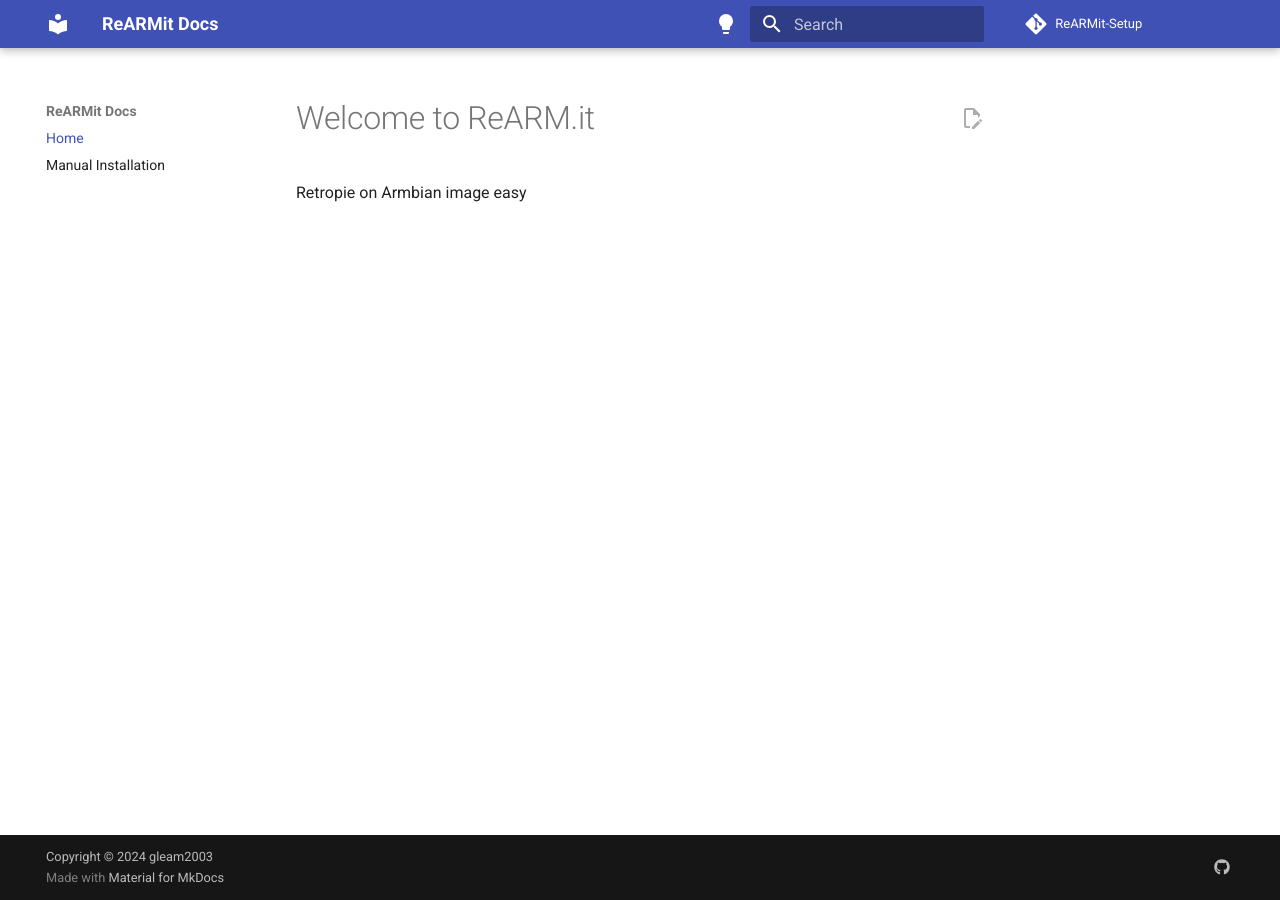
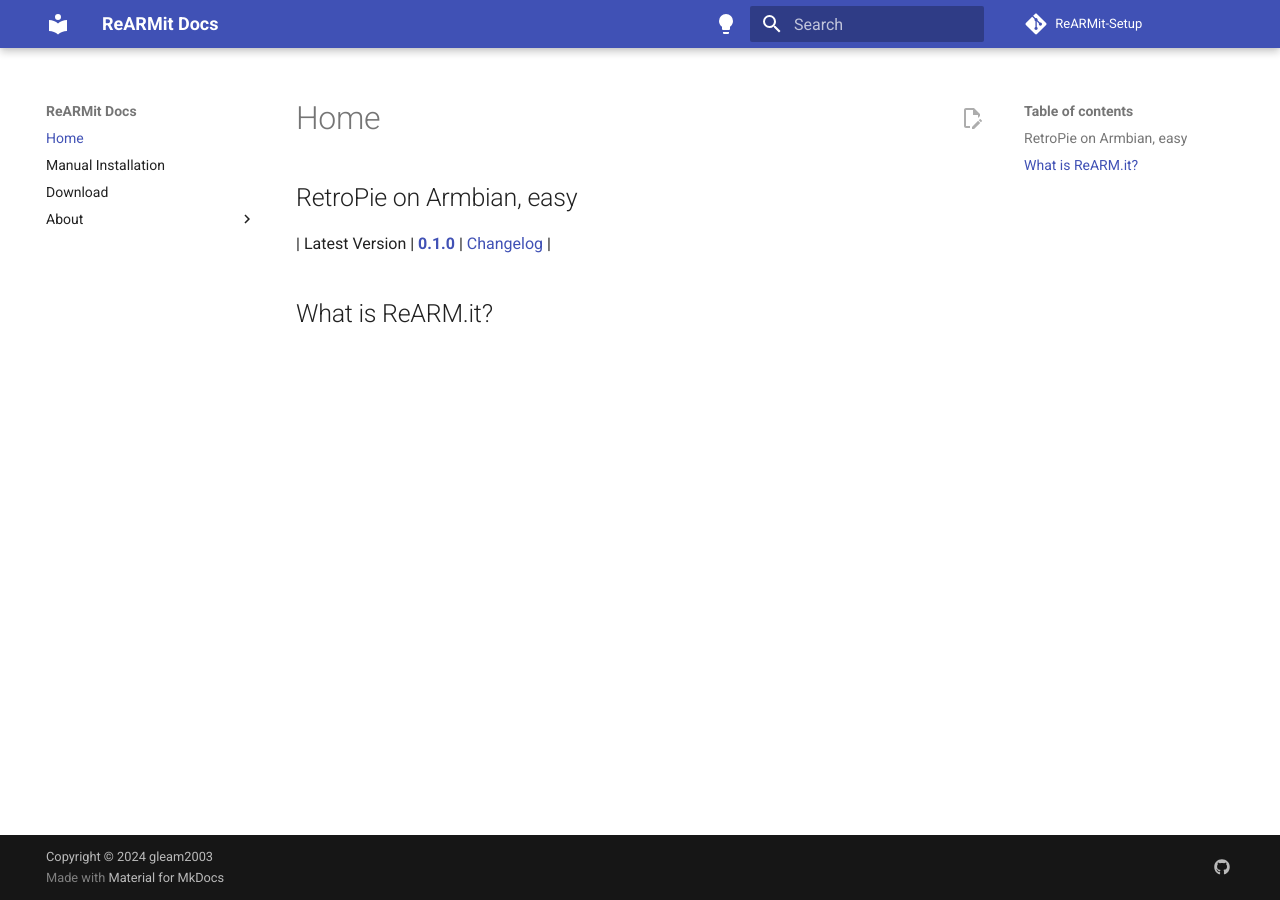
Before and after one commit to Rearmit/ReARMit-Docs, an MkDocs documentation site: the page built from docs/README.md, in a window 1280 px wide. Built offline with MkDocs 1.6.1 and Material for MkDocs 9.7.7, drawn with Linux system fonts in a browser that asks for light colours; comment, search, counter and statistics services are not loaded.

Commit message:
Work in progress

```diff
--- a/docs/README.md
+++ b/docs/README.md
@@ -1,3 +1,7 @@
-# Welcome to ReARM.it
 
-Retropie on Armbian image easy
+
+## RetroPie on Armbian, easy
+
+| Latest Version  | [**0.1.0**](download.md)  | [Changelog](changelogs.md)  |
+
+## What is ReARM.it?
--- a/mkdocs.yml
+++ b/mkdocs.yml
@@ -3,7 +3,7 @@ site_name: 'ReARMit Docs'
 site_description: 'ReARMit Project Documentation'
 site_author: 'gleam2003'
 site_url: 'https://rearm.it/'
-edit_uri: https://github.com/Rearmit/ReARMit-Docs/edit/master/docs/
+edit_uri: https://github.com/Rearmit/ReARMit-Docs/edit/main/docs/
 
 # Repository
 repo_name: 'ReARMit-Setup'
@@ -49,4 +49,7 @@ extra:
 
 nav:
 - Home: README.md
-- Manual Installation: Manual-Installation.md
+- Manual Installation: manual-installation.md
+- Download: download.md
+- About:
+  - Changelogs: changelogs.md
```
Also changed, not shown: docs/Manual-Installation.md (deleted), docs/changelogs.md (added), docs/download.md (added), docs/manual-installation.md (added).
